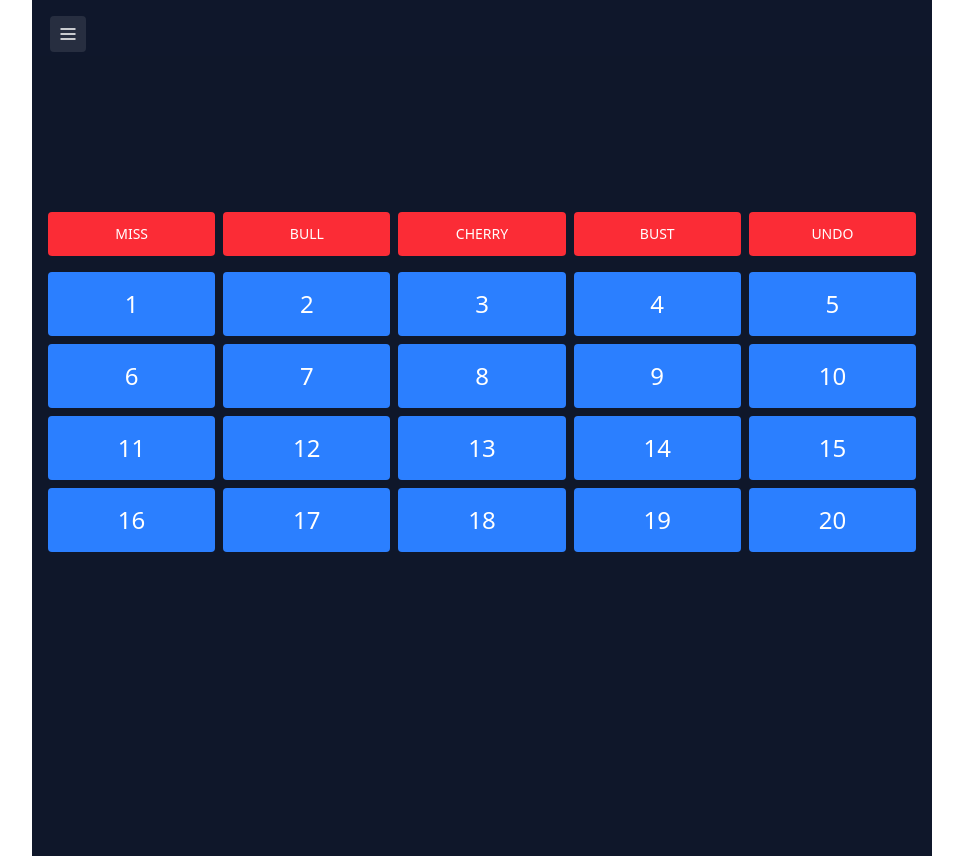
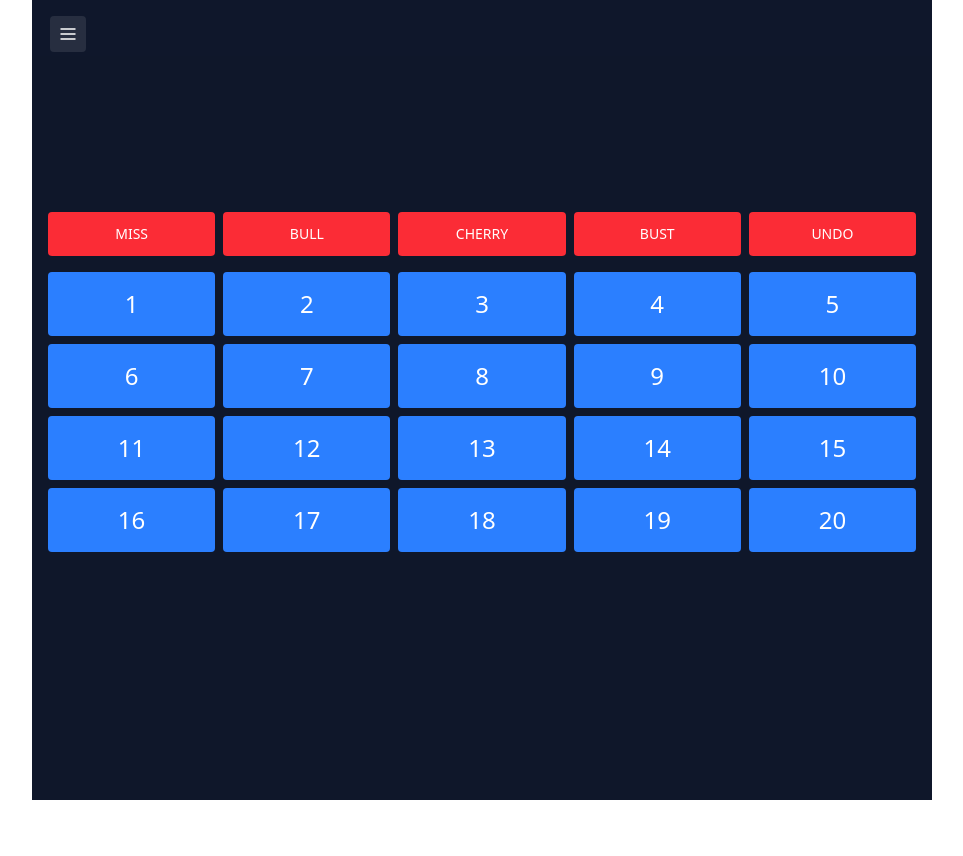
Before and after one commit to GBlecher/Dartrack, a React (Vite) app: page /game/1 in a window 1280 px wide. Shown: the whole page, without its empty margins (158-1121 px from the left). After the commit the page ends 800 px from the top, so only its background shows below. Built offline with nearby package versions, Linux system fonts and the light colour scheme.

Commit message:
FIX SCROLL

```diff
--- a/src/index.css
+++ b/src/index.css
@@ -6,6 +6,10 @@ html, body {
   height: 100%;
   margin: 0;       /* remove default margin */
   padding: 0;      /* remove default padding */
+  /* Prevent any page-level scrolling — app content should size itself to
+     the visible viewport. If you need scrollable regions, make them
+     explicitly scrollable with `overflow: auto` on the inner container. */
+  overflow: hidden;
 
 }
 
@@ -22,4 +26,5 @@ html, body {
 #root {
   height: calc(var(--vh, 1vh) * 100);
   overscroll-behavior: none; /* avoid bounce/overscroll showing browser chrome */
+  overflow: hidden;
 }
--- a/src/pages/GamePage.jsx
+++ b/src/pages/GamePage.jsx
@@ -19,7 +19,9 @@ export default function GamePage() {
   const activeColor = players && players.length > 0 ? (players[currentPlayerIndex]?.color || "#0f172a") : "#0f172a";
 
   return (
-    <div className="game-page min-h-screen" >
+    // Force the page container to match the visible viewport (set by --vh)
+    // and hide document-level overflow so no page scroll appears.
+    <div className="game-page" style={{ height: 'calc(var(--vh, 1vh) * 100)', overflow: 'hidden' }}>
       {/* top nav bar stays the original dark color */}
       <div className="app-nav w-full bg-slate-900 mx-auto" style={{ maxWidth: 900 }}>
         <div className="nav-inner max-w-4xl mx-auto relative" style={{ minHeight: 56 }}>
@@ -40,12 +42,12 @@ export default function GamePage() {
       {/* main game area uses the active player's color */}
       <div
         className="game-main p-4 mx-auto max-w-4xl flex flex-col items-stretch py-6"
-        style={{ backgroundColor: activeColor, minHeight: '100vh', maxWidth: '900px', gap: '6rem' }}
+        style={{ backgroundColor: activeColor, height: 'calc(var(--vh, 1vh) * 100 - 56px)', maxWidth: '900px', gap: '6rem', overflow: 'hidden' }}
       >
-          <div className="score-wrapper mt-4 md:mt-6">
+          <div className="score-wrapper mt-4 md:mt-6" style={{ flex: '0 0 auto' }}>
             <ScoreBoard />
           </div>
-          <div className="grid-wrapper mt-2 md:mt-3">
+          <div className="grid-wrapper mt-2 md:mt-3" style={{ flex: '1 1 auto', overflow: 'hidden' }}>
             <ButtonGrid />
           </div>
       </div>
```
